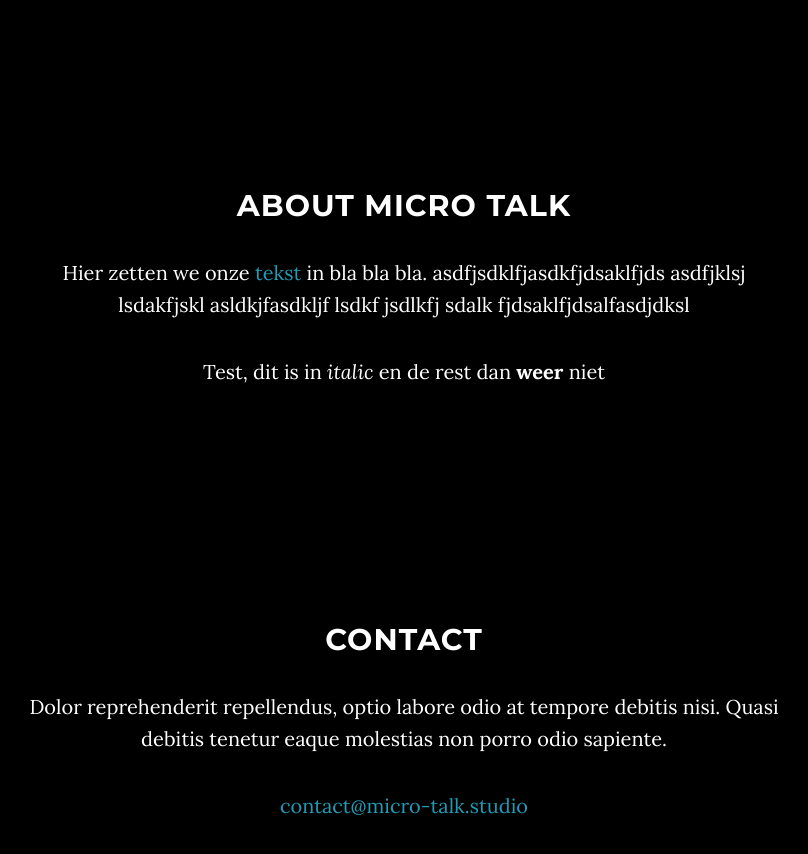
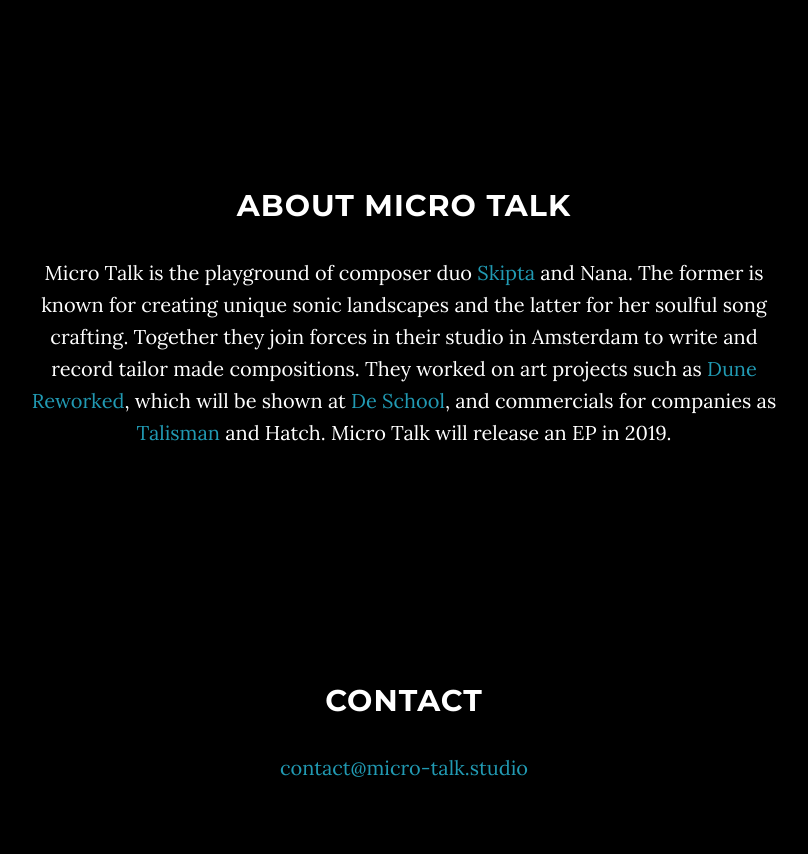
Before and after one commit to microtalkmusic/microtalk.github.io, a Jekyll site: the page built from index.html, in a window 1280 px wide and 900 px high, scrolled down 911 px. Shown: the top 854 px of the window, without its empty margins (236-1044 px from the left). Built offline with Jekyll 4.4.1, drawn with Linux system fonts in a browser that asks for light colours; some of the changed text lies outside the part shown.

Commit message:
changed about and added text

```diff
--- a/_config.yml
+++ b/_config.yml
@@ -2,7 +2,7 @@
 title: Micro Talk
 email: contact@micro-talk.studio
 url: https://micro-talk.studio
-description: "We take on the universe, groetjes Nanna en Tim."
+description: "Composer duo from Amsterdam"
 
 # Color settings (hex-codes without the leading hash-tag)
 color:
--- a/_includes/about.html
+++ b/_includes/about.html
@@ -2,9 +2,10 @@
     <section id="about" class="container content-section text-center">
         <div class="row">
             <div class="col-lg-8 col-lg-offset-2">
-                <h2>About Micro Talk</h2>
-                <p>Hier zetten we onze <a href="www.google.com">tekst</a> in bla bla bla. asdfjsdklfjasdkfjdsaklfjds asdfjklsj  lsdakfjskl asldkjfasdkljf lsdkf jsdlkfj sdalk fjdsaklfjdsalfasdjdksl</p>
-                <p>Test, dit is in <i>italic</i> en de rest dan <b>weer</b> niet</p>
+                <h2>About {{ site.title }}</h2>
+                <p>Micro Talk is the playground of composer duo <a href="http://www.skipta.amsterdam/">Skipta</a> and Nana. The former is known for creating unique sonic landscapes and the latter for her soulful song crafting. Together they join forces in their studio in Amsterdam to write and record tailor made compositions. They worked on art projects such as <a href="http://www.duneproject.space">Dune Reworked</a>, which will be shown at <a href="https://www.deschoolamsterdam.nl/nl/">De School</a>, and commercials for companies as <a href="https://www.youtube.com/watch?v=0kPXkyoN-sQ">Talisman</a> and Hatch. Micro Talk will release an EP in 2019.
+
+
             </div>
         </div>
     </section>
--- a/_includes/contact.html
+++ b/_includes/contact.html
@@ -3,7 +3,7 @@
         <div class="row">
             <div class="col-lg-8 col-lg-offset-2">
                 <h2>Contact</h2>
-                <p>Dolor reprehenderit repellendus, optio labore odio at tempore debitis nisi. Quasi debitis tenetur eaque molestias non porro odio sapiente.</p>
+
                 <p><a href="mailto:{{ site.email }}">{{ site.email }}</a>
                 </p>
             </div>
```
Also changed, not shown: 5 other files.
